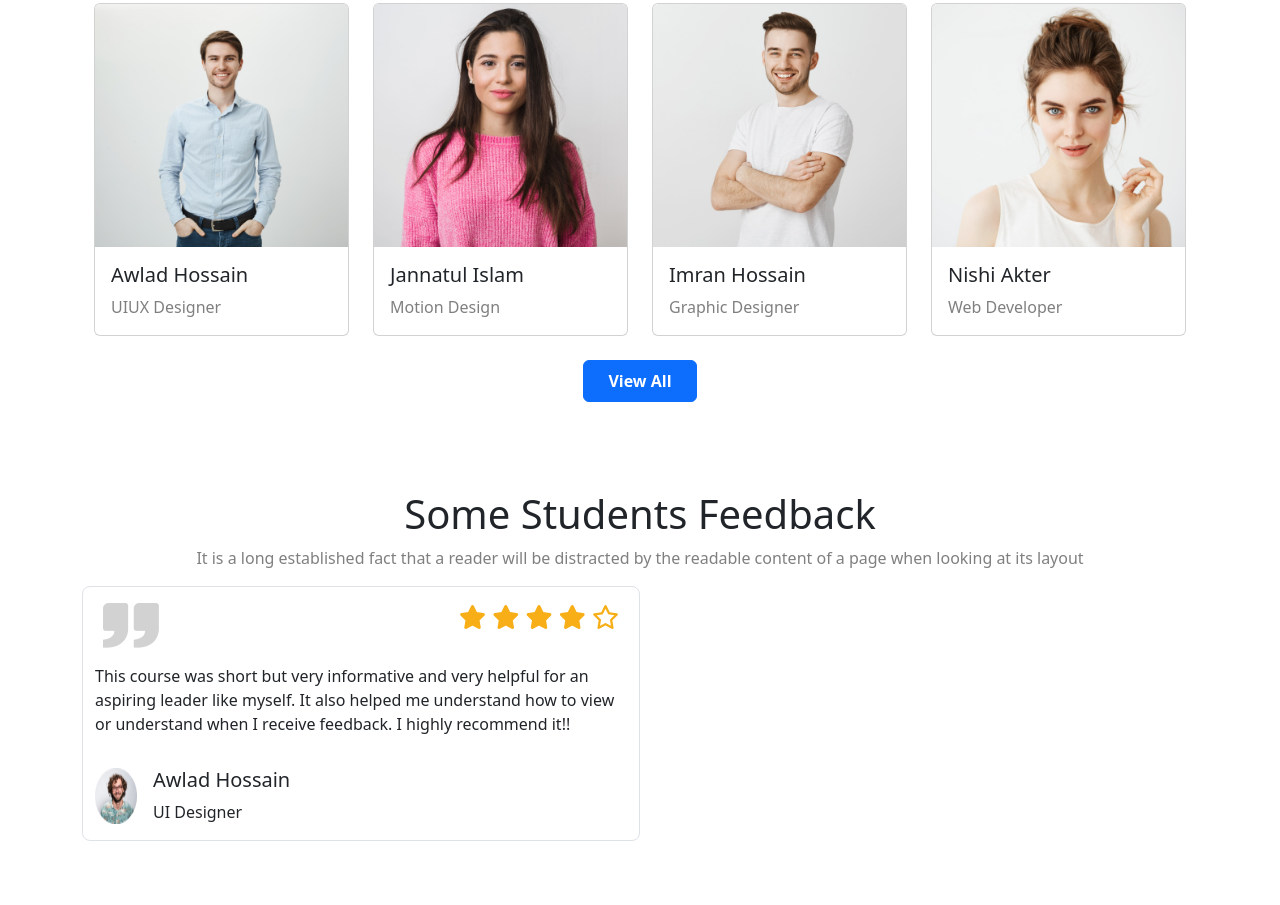
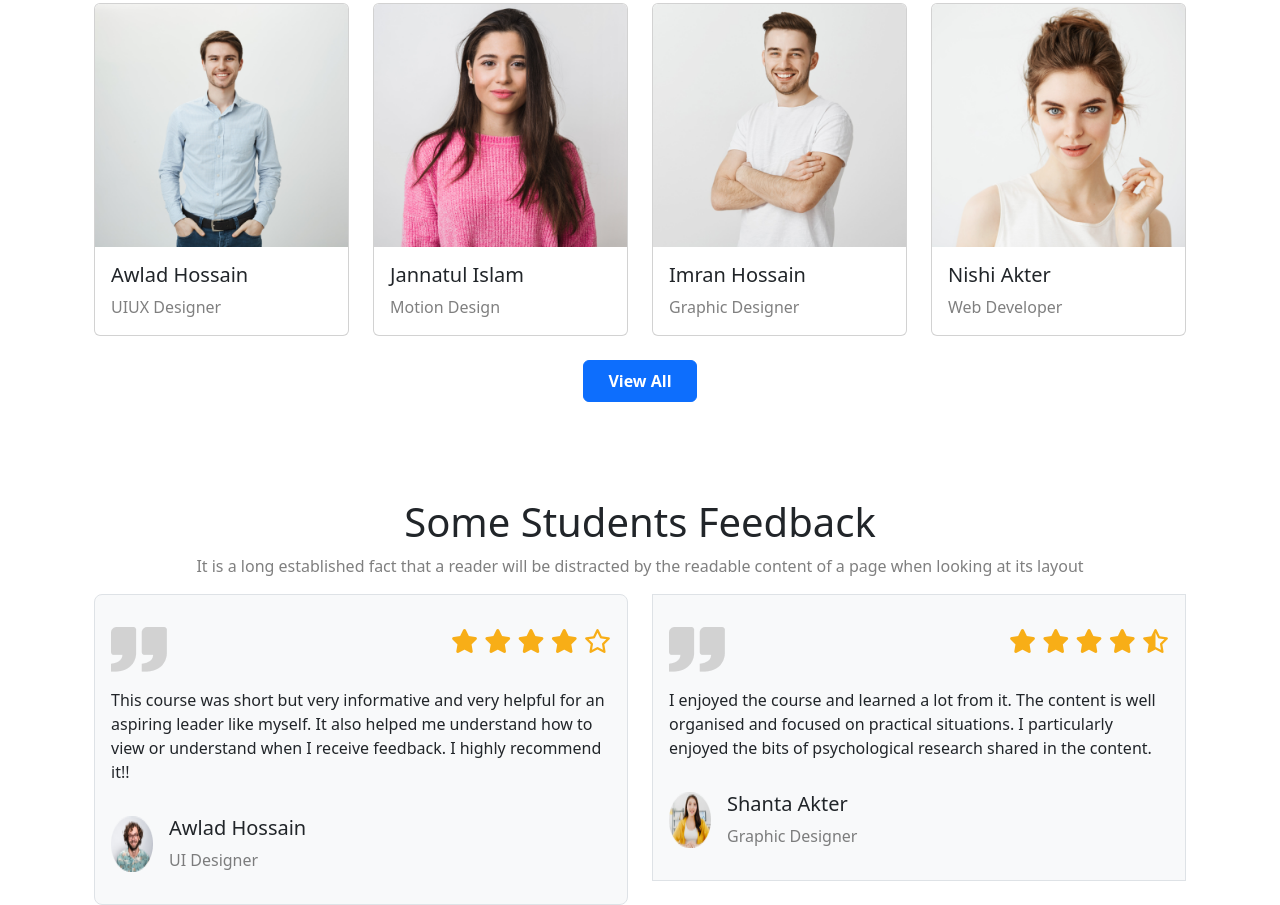
Before and after one commit to MirRiyadh/assignment-three, a plain HTML site: page index.html in a window 1280 px wide. Shown: the part 2803-3708 px from the top of the page. Before the commit the page ends 3668 px from the top, so only its background shows below. Drawn offline with nearby package versions, Linux system fonts and the light colour scheme.

Commit message:
student feedback added

```diff
--- a/index.html
+++ b/index.html
@@ -158,7 +158,7 @@
           </div>
         </div>
 
-        <!-- courses -->
+        <!--Six courses -->
         <div class="courses">
           <div class="row">
             <div class="col-12 col-lg-6 mb-4">
@@ -442,8 +442,10 @@
             </div>
           </div>
         </section>
+
+
         <!-- Students Feedback -->
-        <section class="container p-4 mt-3 ">
+        <section class="mt-5 container">
           <div class="row">
             <div class="col-12 text-center">
              <h1>Some Students Feedback</h1>
@@ -451,9 +453,15 @@
             </div>
          </div>
 
-         <div class="row">
-          <div class="col-lg-6 border rounded-3 ">
-            <div class="py-3 px-2 d-flex justify-content-between">
+
+
+
+
+          <div class="container">
+            <div class="row row-cols-1 row-cols-lg-2 g-2 g-4">
+              <div class="col">
+                <div class="p-3 border bg-light rounded-3">
+                  <div class="py-3  d-flex justify-content-between">
                     <img src="images/comma.png" alt="" class="img-fluid">
                     <h4>
                       <i class="fa-solid fa-star"></i>
@@ -463,19 +471,47 @@
                       <i class="fa-regular fa-star"></i>
                     </h4>
                   </div>
+
                   <div>
                     <p>This course was short but very informative and very helpful for an aspiring leader like myself. It also helped me understand how to view or understand when I receive feedback. I highly recommend it!!</p>
                   </div>
+
                   <div class="d-flex py-3">
                     <img src="images/student/student-5.png" alt="">
-              <div class="ps-3">
+                    <div class="ps-3 img-fluid">
                       <h5>Awlad Hossain</h5>
-                <span>UI Designer</span>
+                      <span class="text-black-50">UI Designer</span">
                     </div>
                   </div>
+                </div>
+              </div>
+              <div class="col">
+                <div class="p-3 border bg-light">
+                  <div class="py-3  d-flex justify-content-between">
+                    <img src="images/comma.png" alt="" class="img-fluid">
+                    <h4>
+                      <i class="fa-solid fa-star"></i>
+                      <i class="fa-solid fa-star"></i>
+                      <i class="fa-solid fa-star"></i>
+                      <i class="fa-solid fa-star"></i>
+                      <i class="fa-star fa-regular fa-star-half-stroke"></i>
+                    </h4>
+                  </div>
 
+                  <div>
+                    <p>I enjoyed the course and learned a lot from it. The content is well organised and focused on practical situations. I particularly enjoyed the bits of psychological research shared in the content.</p>
                   </div>
-          <div class="col-lg-6"></div>
+
+                  <div class="d-flex py-3">
+                    <img src="images/student/student-6.png" alt="">
+                    <div class="ps-3 img-fluid">
+                      <h5>Shanta Akter</h5>
+                      <span class="text-black-50"> Graphic Designer</span>
+                    </div>
+                  </div>
+                </div>
+              </div>
+            </div>
           </div>
         </section>
 
```
Lines whose indentation alone changed are shown as unchanged.
